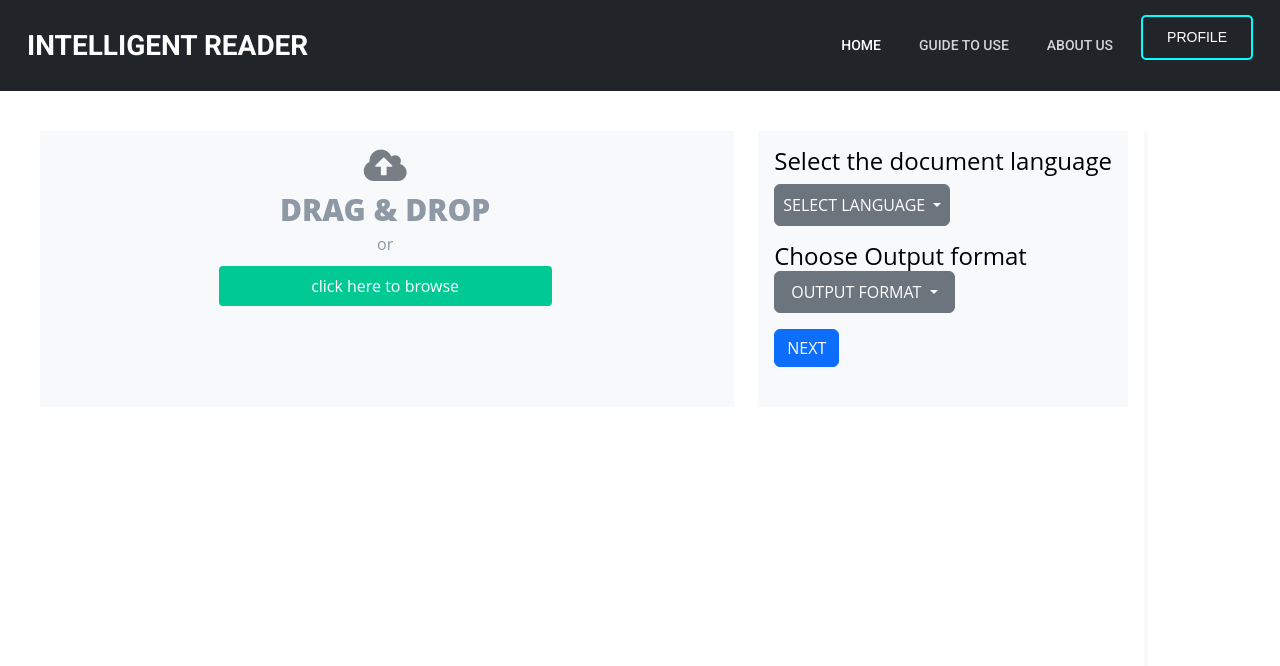
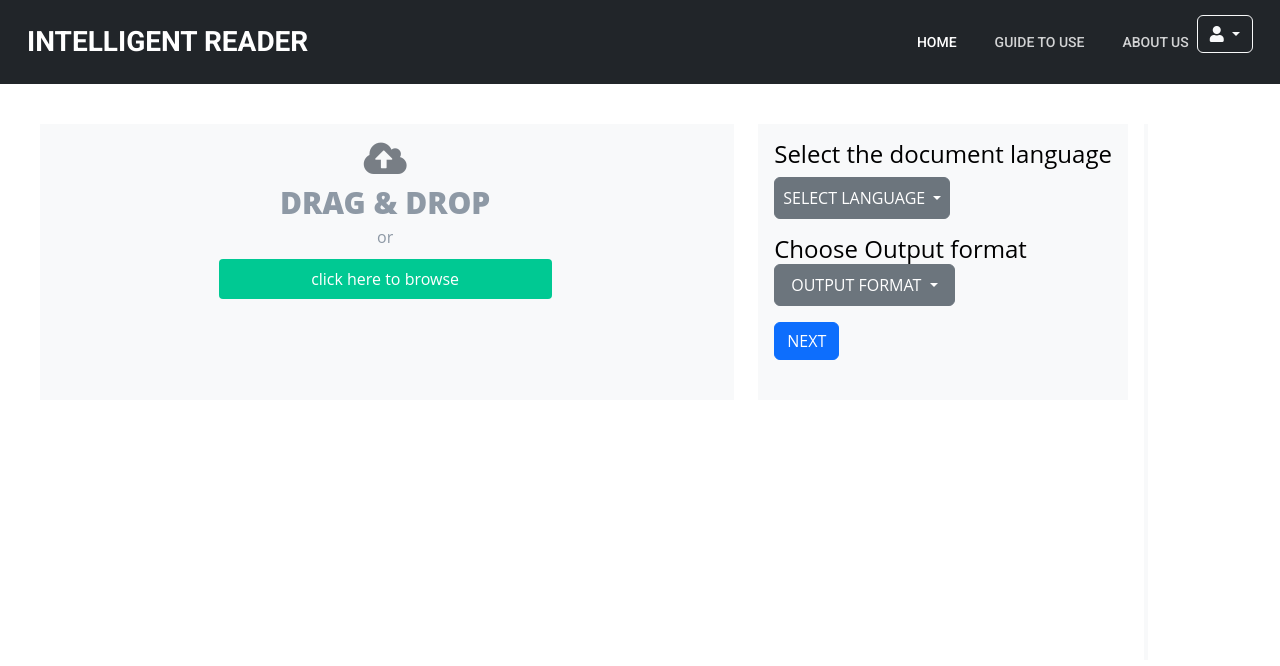
Before and after one commit to AnisH1427/Multilingual-OCR-FYP, a Django app: page /app/home/ in a window 1280 px wide. Shown: the top 666 px of the page. After the commit the page ends 360 px from the top, so only its background shows below. Run offline with Django 5.2, Linux system fonts and the light colour scheme; a user stored in the database is signed in; some libraries are stand-ins or nearby versions.

Commit message:
Dropdown in Profile with Accountsettings route

```diff
--- a/ocrAPP/app/templates/navbar.html
+++ b/ocrAPP/app/templates/navbar.html
@@ -21,8 +21,19 @@
                 {% comment %} <li class="nav-item">
                     <a class="nav-link" href="#">Contact</a>
                 </li> {% endcomment %}
+
             </ul>
-            <a href="#" class="btn btn-outline-light get-started-btn">Profile</a>
+            <div class="dropdown">
+                <a class="btn btn-outline-light dropdown-toggle" href="#" role="button" id="dropdownMenuLink" data-bs-toggle="dropdown" aria-expanded="false">
+                    <i class="fas fa-user"></i>
+                </a>
+
+                <ul class="dropdown-menu dropdown-menu-end" aria-labelledby="dropdownMenuLink">
+                    <li><a class="dropdown-item" href="/app/profile/">Account Settings</a></li>
+                    <li><a class="dropdown-item" href="#">Logout</a></li>
+                </ul>
+            </div>
+            {% comment %} <a href="#" class="btn btn-outline-light get-started-btn">Profile</a> {% endcomment %}
         </div>
     </div>
 </header>
--- a/ocrAPP/static/assets/css/styles.css
+++ b/ocrAPP/static/assets/css/styles.css
@@ -125,13 +125,14 @@ body{
   width:100%;
 }
 
-.collapse a:hover,
+/* .collapse a:hover,
 .collapse .active > a,
-.collapse li:hover > a{
+.collapse li:hover > a
+{
   color: #ffffff;
-}
+} */
 
-.get-started-btn{
+/* .get-started-btn{
   font-family: "Poppins", sans-serif;
   font-weight: 400;
   font-size: 14px;
@@ -145,11 +146,11 @@ body{
   text-transform: uppercase;
   border: 2px solid aqua;
   color: #ffffff;
-}
-.get-started-btn:hover{
+} */
+/* .get-started-btn:hover{
   background-color: #71e215;
   color: #ffffff;
-}
+} */
 
 @media(max-width: 768px){
   .get-started-btn{
```
